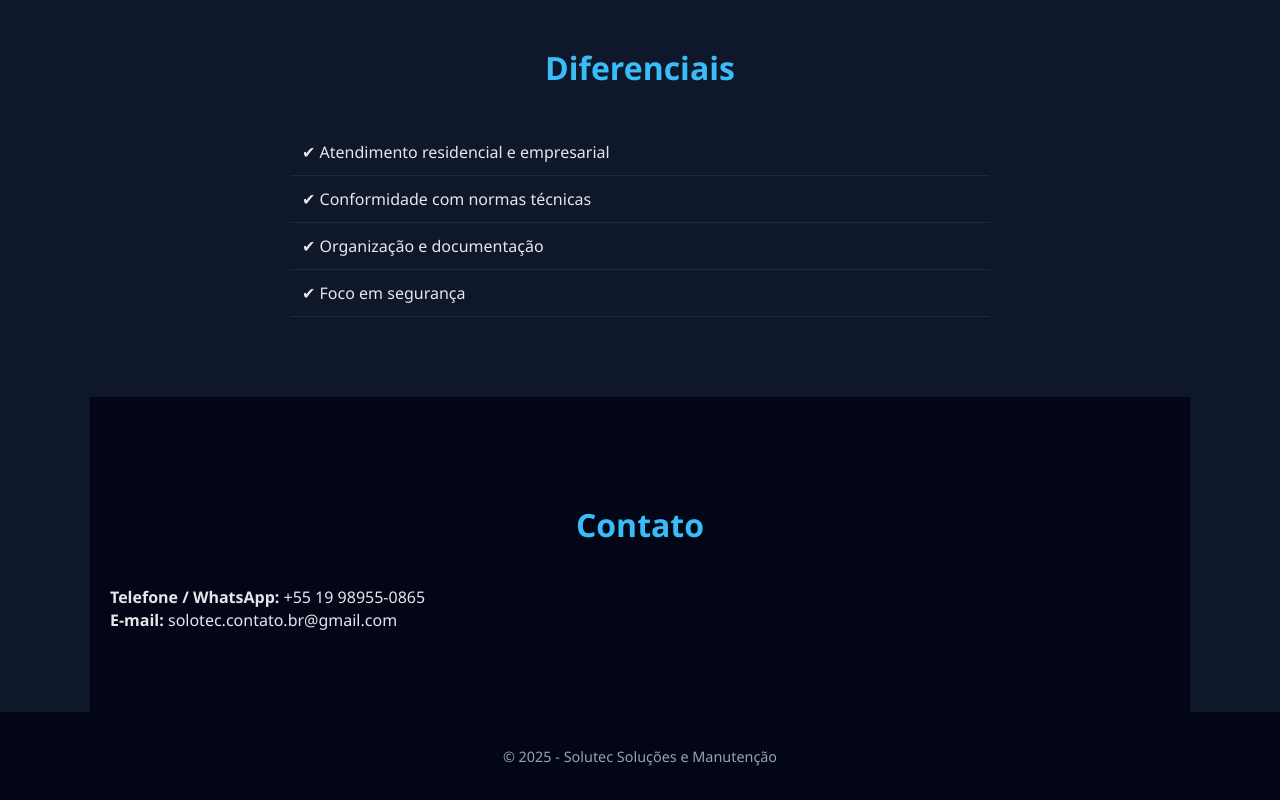
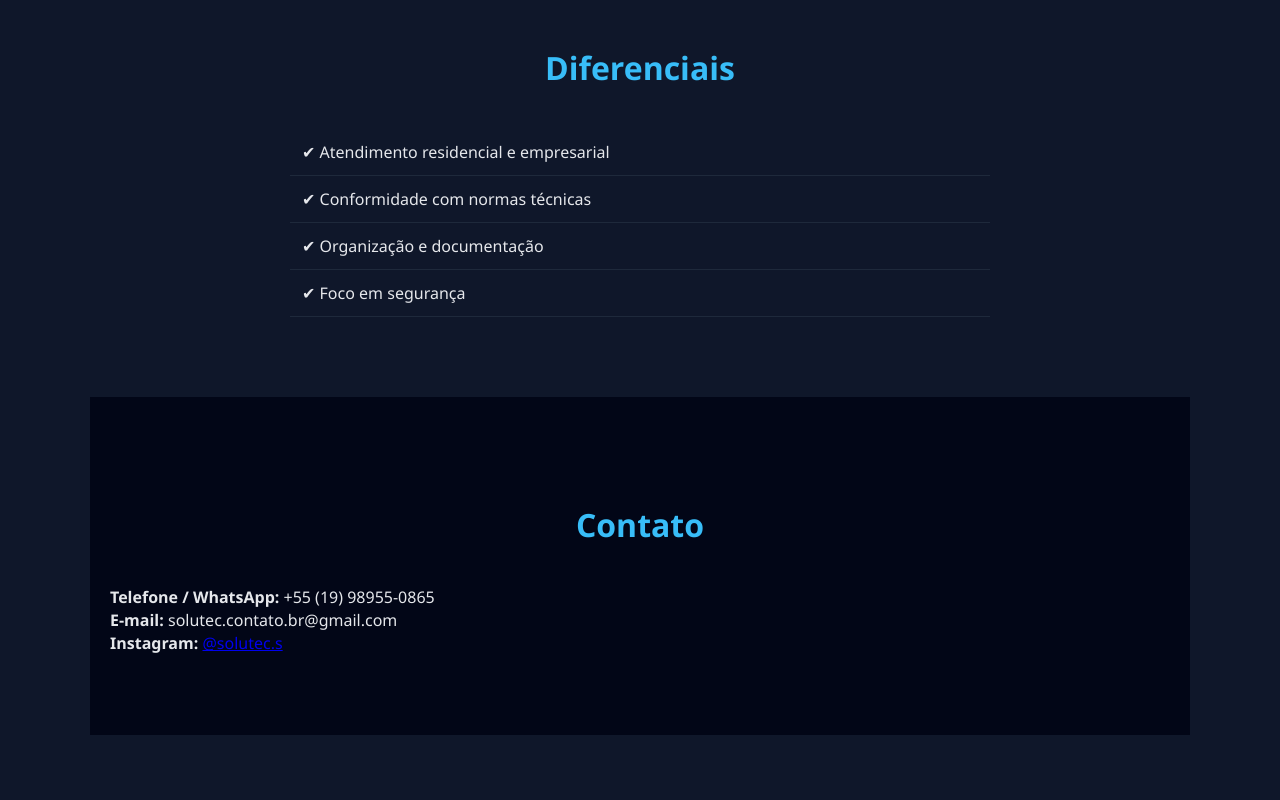
Before and after one commit to soluteccontatobr-star/landing-page, a plain HTML site: page index.html in a window 1280 px wide. Shown: the part 1294-2094 px from the top of the page. After the commit the page ends 2029 px from the top, so only its background shows below. Drawn offline with Linux system fonts and the light colour scheme.

Commit message:
Atualizar o index.html

```diff
--- a/index.html
+++ b/index.html
@@ -58,13 +58,16 @@
 
 <section id="contato" class="section dark">
   <h2>Contato</h2>
-  <p><strong>Telefone / WhatsApp:</strong> +55 19 98955-0865</p>
-  <p><strong>E-mail:</strong> solotec.contato.br@gmail.com</p>
+
+  <p><strong>Telefone / WhatsApp:</strong> +55 (19) 98955-0865</p>
+  <p><strong>E-mail:</strong> solutec.contato.br@gmail.com</p>
+  <p>
+    <strong>Instagram:</strong>
+    <a href="https://www.instagram.com/SEUUSUARIO" target="_blank">
+      @solutec.s
+    </a>
+  </p>
 </section>
-
-<footer>
-  <p>© 2025 - Solutec Soluções e Manutenção</p>
-</footer>
 
 </body>
 </html>
```
